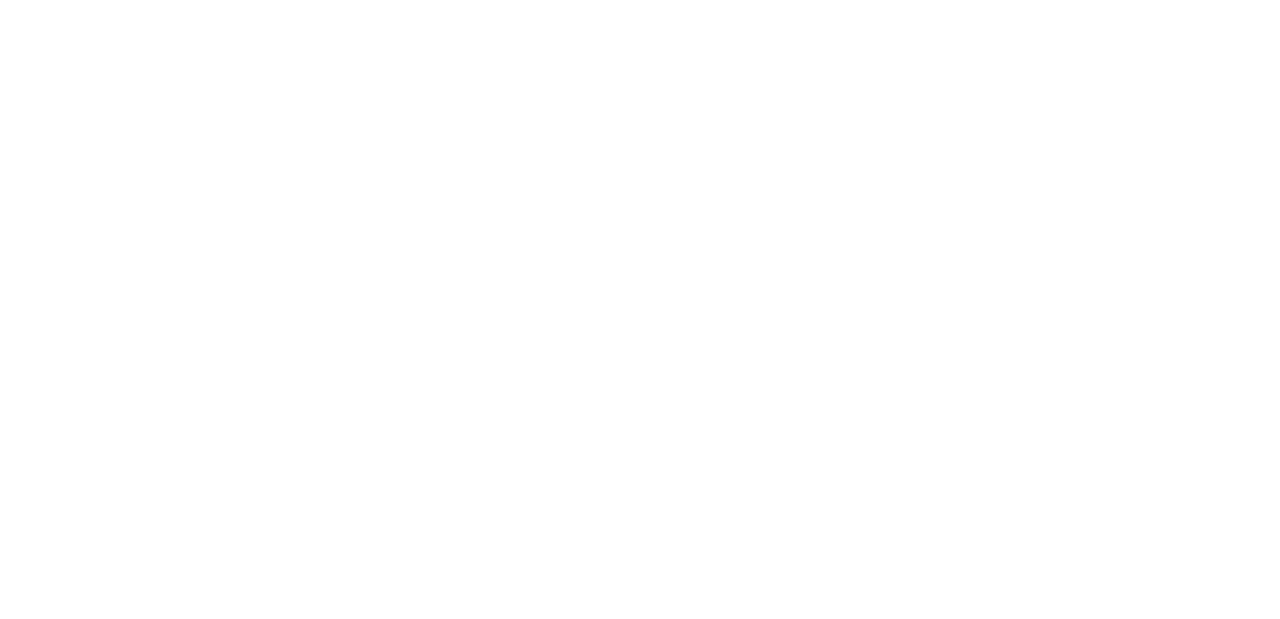
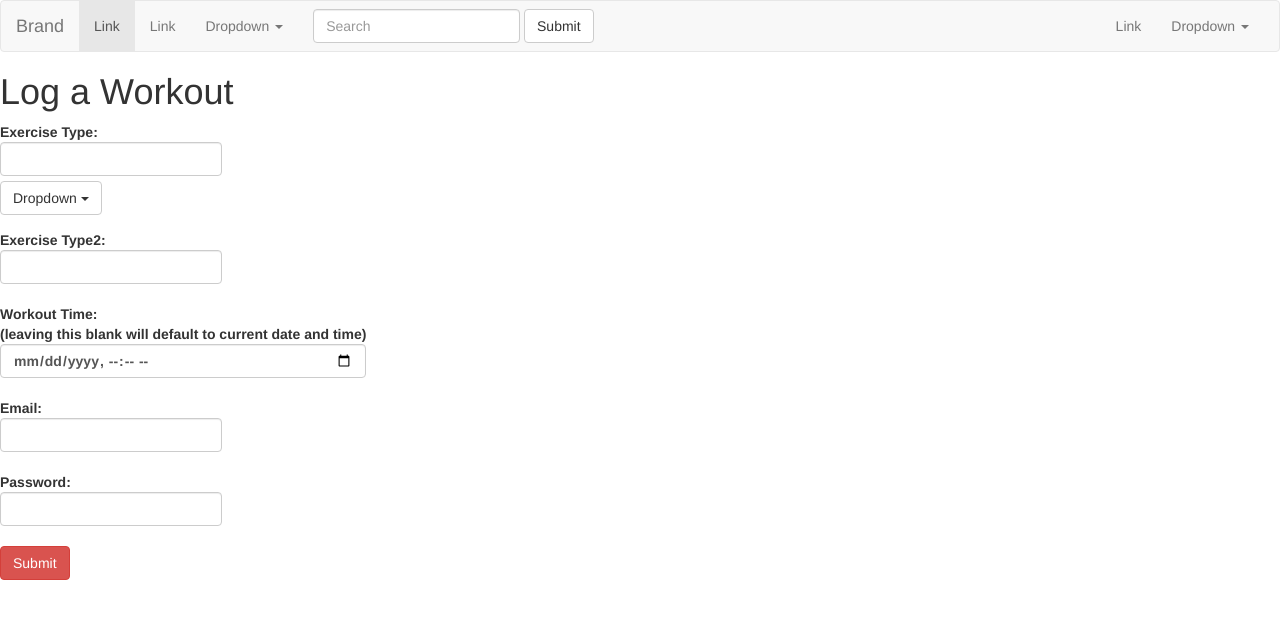
Before and after one commit to mlburgos/GoTeamGo, a Flask app: page /log_new_workout in a window 1280 px wide. Before the commit the part shown is empty. Shown: the top 619 px of the page. Run offline with Flask 2, Linux system fonts and the light colour scheme; data that the repository does not hold is empty; some libraries are stand-ins or nearby versions.

Commit message:
Templates: Started on new-workout-form.html

```diff
--- a/server.py
+++ b/server.py
@@ -34,16 +34,16 @@ def handle_login():
 
     if not user:
         flash("Email address not found")
-        return redirect("/login")
+        return redirect("/")
 
     if user.password != password:
         flash("Incorrect password")
-        return redirect("/login")
+        return redirect("/")
 
     session["user_id"] = user.user_id
 
     flash("Logged in")
-    return redirect("/users/%s" % user.user_id)
+    return redirect("/log_new_workout")
 
 
 @app.route('/register')
@@ -71,6 +71,8 @@ def register_process():
     db.session.add(new_user)
     db.session.commit()
 
+
+
     flash("User %s added." % email)
     return redirect("/log_new_workout")
 
@@ -79,7 +81,16 @@ def register_process():
 def new_workout():
     """Workout form."""
 
-    return render_template("new-workout-form.html")
+    user_id = session.get("user_id")
+
+    # Get all previously logged workout types
+    distinct_workouts =  Workout.query.with_entities(Workout.exercise_type.distinct())
+
+    types= distinct_workouts.filter_by(user_id=user_id).all()
+
+    return render_template("new-workout-form.html",
+                           types=types,
+                           )
 
 
 @app.route('/log_new_workout', methods=['POST'])
@@ -90,11 +101,11 @@ def handle_new_workout():
     user_id = session.get("user_id")
 
     # Get form variables
-    exercise_type = request.form["exercise-type"]
+    exercise_type = request.form["exercise-type"].lower()
     workout_time = request.form["workout-time"]
     performance_rating = request.form["performance-rating"]
     distance = request.form["distance"]
-    distance_unit = request.form["distance-unit"]
+    distance_unit = request.form["distance-unit"].lower()
     description = request.form["description"]
 
     new_user = User(user_id=user_id,
--- a/templates/base.html
+++ b/templates/base.html
@@ -62,11 +62,13 @@
     </div><!-- /.container-fluid -->
   </nav>
 
-
-
+  <div id="extending">
+      {% for flash in get_flashed_messages() %}
+        <div class="alert alert-danger" style="width:90%; margin:0 auto;">{{ flash }}</div>
+      {% endfor %}
   {% block content %}
-
   {% endblock %}
+  </div>
 
   <script src="https://code.jquery.com/jquery-2.1.4.min.js"></script>
   <script src="https://maxcdn.bootstrapcdn.com/bootstrap/3.3.4/js/bootstrap.min.js"></script>
--- a/templates/new-workout-form.html
+++ b/templates/new-workout-form.html
@@ -0,0 +1,67 @@
+{% extends 'base.html' %}
+{% block content %}
+<div class="" style="width:40%;">
+<div>
+  <h1>Log a Workout</h1>
+  <form action="/register" method="POST">
+
+    <div class="form-group">
+      <label>Exercise Type:
+        <input type="text" name="exercise-type" required class="form-control">
+      </label>
+      <div class="dropdown">
+        <button class="btn btn-default dropdown-toggle" type="button" id="dropdownMenu1" data-toggle="dropdown" aria-haspopup="true" aria-expanded="true">
+          Dropdown
+          <span class="caret"></span>
+        </button>
+        <ul class="dropdown-menu" aria-labelledby="dropdownMenu1">
+          <li><a href="#">Action</a></li>
+          <li><a href="#">Another action</a></li>
+          <li><a href="#">Something else here</a></li>
+          <li role="separator" class="divider"></li>
+          <li><a href="#">Separated link</a></li>
+        </ul>
+      </div>
+    </div>
+
+
+    <div class="form-group">
+      <label>Exercise Type2:
+        <input type="text" name="exercise-type" required class="form-control" list="exercise-types">
+        <datalist id="exercise-types">
+
+          {% for (exercise_type,) in types %}
+          <option value="{{ exercise_type }}"></option>
+          {% endfor %}
+      </label>
+    </div>
+
+
+    <div class="form-group">
+      <label>Workout Time:<br>
+        (leaving this blank will default to current date and time)
+        <input type="datetime-local" name="workout-time" class="form-control">
+      </label>
+    </div>
+
+    <div class="form-group">
+      <label>Email:
+        <input type="email" name="email" required class="form-control">
+      </label>
+    </div>
+
+    <div class="form-group">
+      <label>Password:
+        <input type="password" name="password" required class="form-control">
+      </label>
+    </div>
+
+    <div class="form-group">
+        <input type="submit" value="Submit" class="btn btn-danger">
+    </div>
+
+  </form>
+
+</div>
+</div>
+{% endblock %}
```
Also changed, not shown: templates/user-login.html (+9 -4 lines), templates/user-registration.html (+40 -0 lines).
